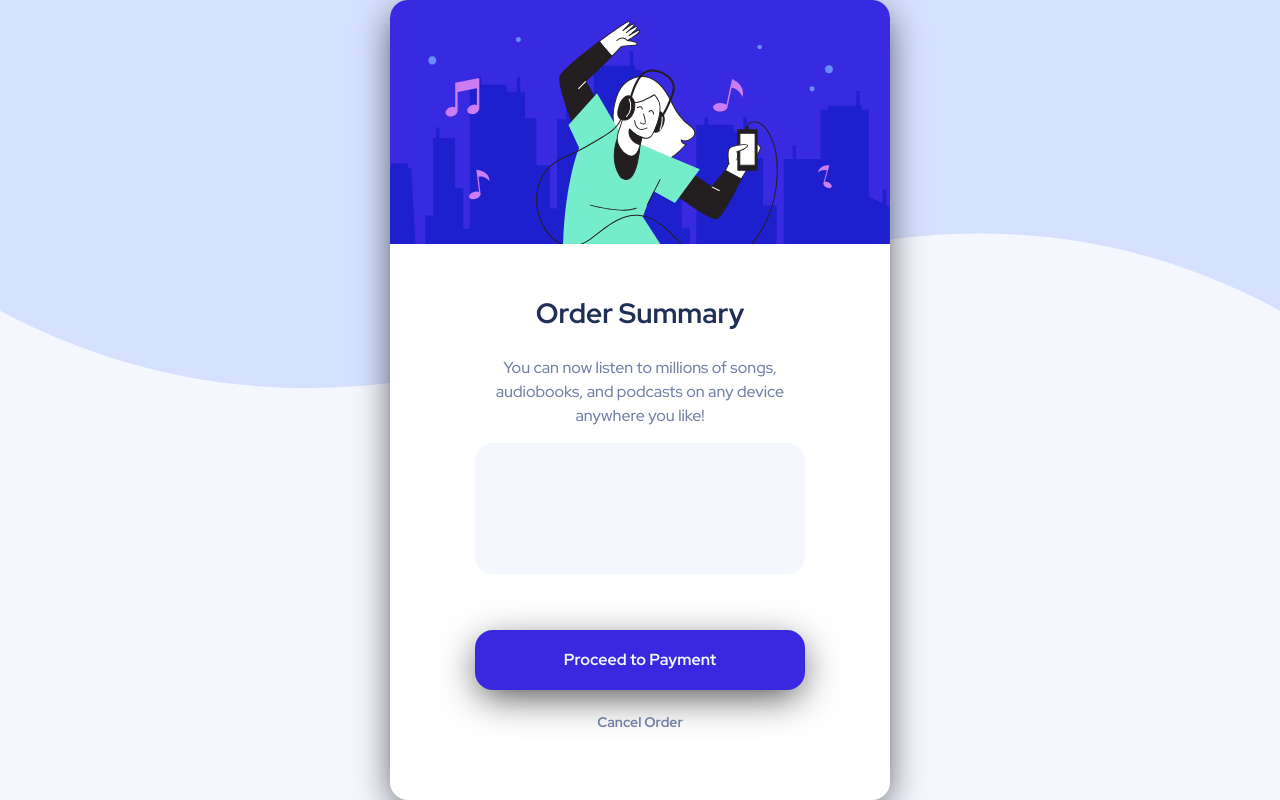
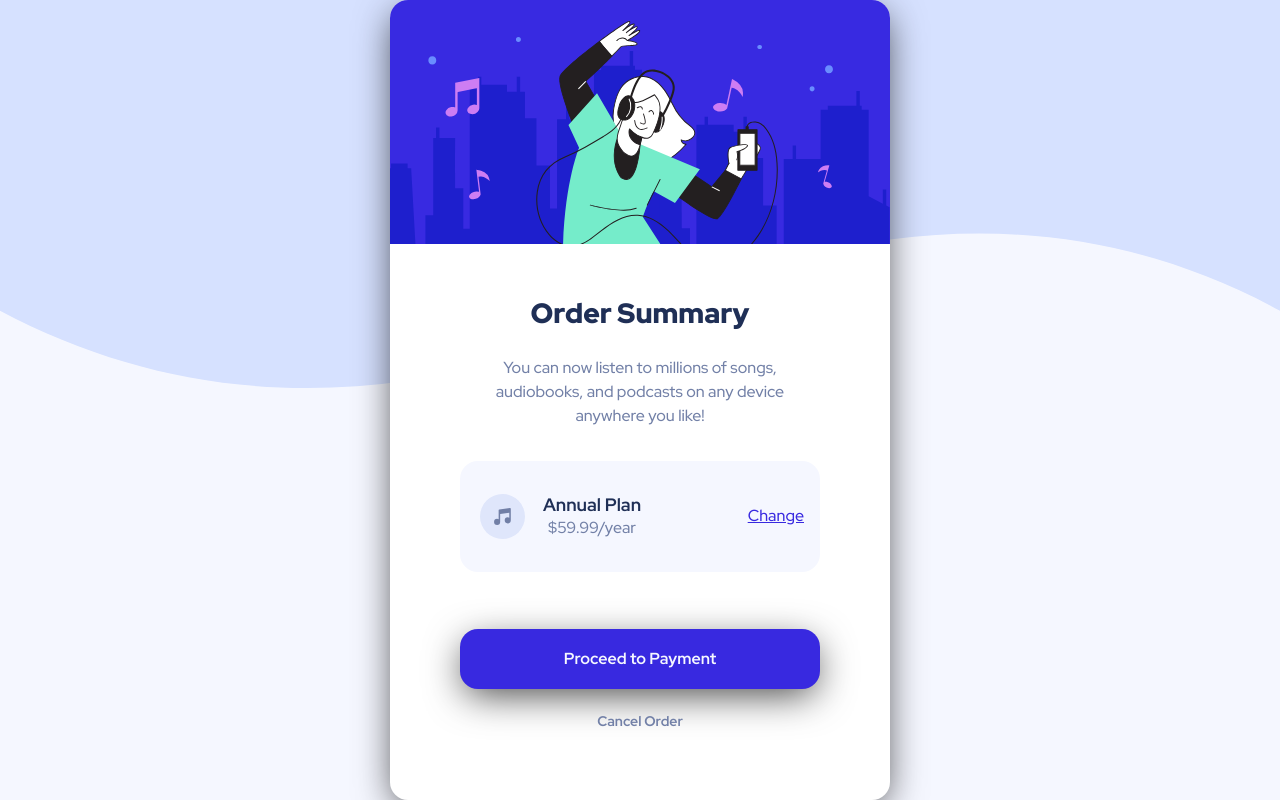
Before and after one commit to LukeBob/Order-summary-card, a PHP site: page / in a window 1280 px wide. Run offline with PHP 8.4, Linux system fonts and the light colour scheme.

Commit message:
created plan content, added change button, styled plan

```diff
--- a/index.html
+++ b/index.html
@@ -28,7 +28,20 @@
           device anywhere you like!</p>
       </div>
       <div class="plan_container">
-
+        <div class="price_container">
+          <img class="music_icon" src="images/icon-music.svg" alt="gray music symbol" />
+          <div class="plan_text_container">
+            <div class="plan_heading">
+              <h3>Annual Plan</h3>
+            </div>
+            <div class="price">
+              <p>$59.99/year</p>
+            </div>
+          </div>
+        </div>
+        <div class="change_link">
+          <a class="change" href="/">Change</a>
+        </div>
       </div>
       <div class="buttons_container">
         <div class="button">
--- a/styles.css
+++ b/styles.css
@@ -29,12 +29,19 @@ h1 {
     padding: 24px 4px;
     color: hsl(223, 47%, 23%);
     font-size: 28px;
+    font-weight: 900;
 
+}
+
+h3 {
+    font-size: 18px;
+    font-weight: 700;
+    color: hsl(223, 47%, 23%);
 }
 
 .card {
     height: 800px;
-    width: 500px;
+    width: min(500px, 500px);
     background: white;
     border-radius: 18px;
     box-shadow: 0px 10px 38px -5px rgba(0,0,0,0.75);
@@ -57,7 +64,7 @@ h1 {
 }
 
 .card_bottom_container {
-    padding: 10px 85px;
+    padding: 10px 70px;
     width: 100%;
     flex: 1;
     display: flex;
@@ -72,14 +79,32 @@ h1 {
 }
 
 .plan_container {
-    flex: .5;
+    flex: .4;
     height: 100%;
     width: 100%;
     background: hsl(225, 100%, 98%);
     border-radius: 18px;
+    padding: 12px 16px;
+    margin-top: 16px;
     display: flex;
-    padding: 12px 12px;
+    flex-direction: row;
+    align-items: center;
 
+}
+.price_container {
+    height: 100%;
+    width: 100%;
+    padding: 4px 4px;
+    display: flex;
+    flex-direction: row;
+    align-items: center;
+    justify-content: flex-start;
+}
+
+.music_icon {
+    height: 45px;
+    width: 45px;
+    margin-right: 18px;
 }
 
 .buttons_container {
@@ -129,3 +154,7 @@ h1 {
     font-weight: 700;
     color: hsl(225, 100%, 98%);
 }
+
+.change {
+    color:hsl(245, 75%, 52%);
+}
```
